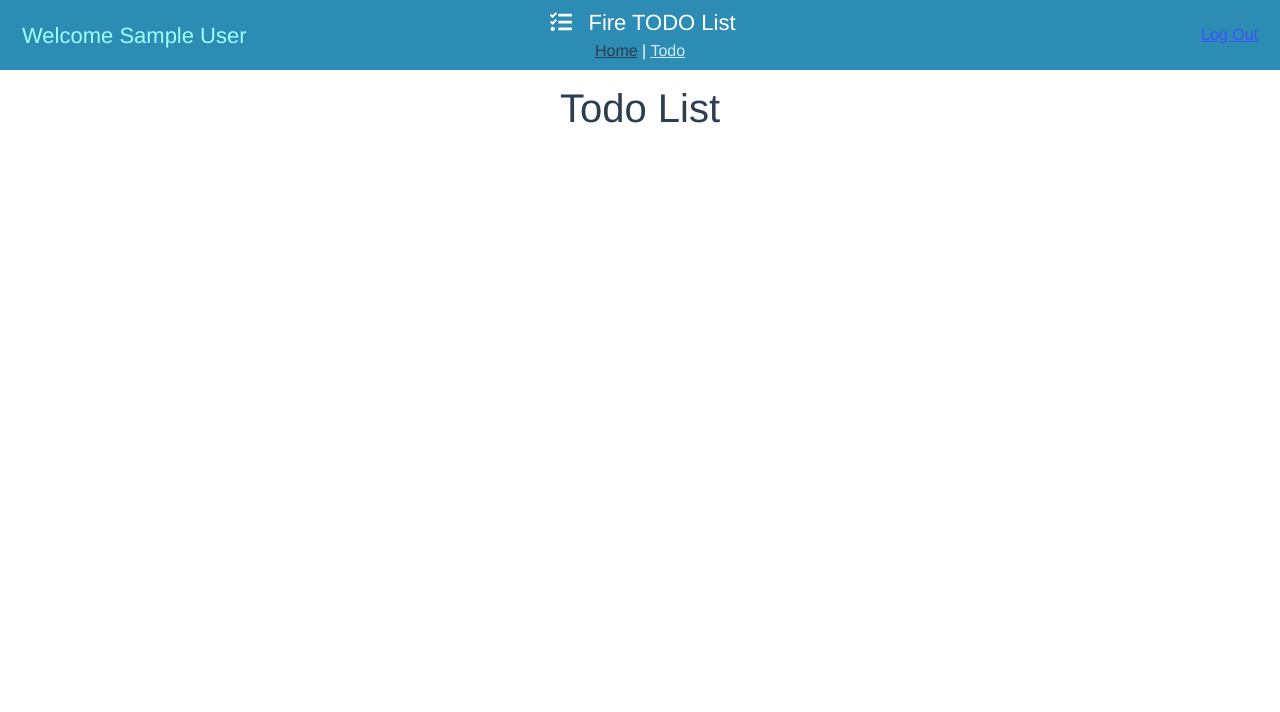
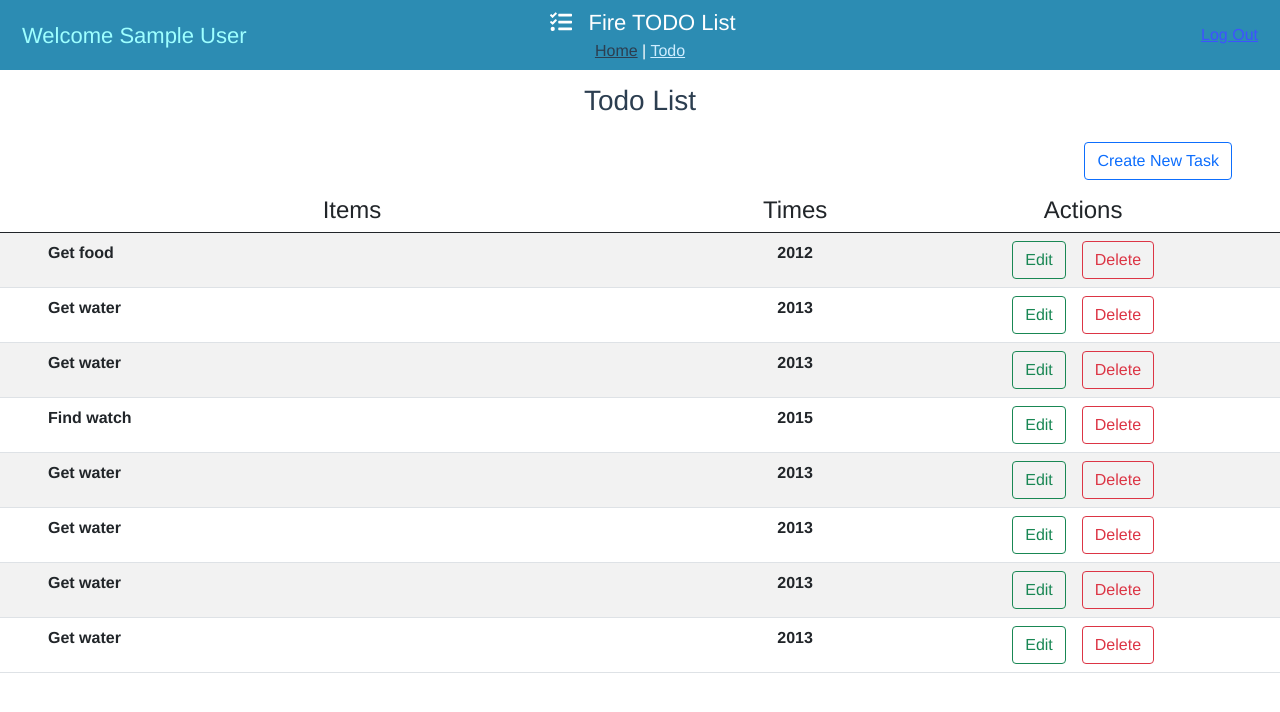
Before and after one commit to Zolphite/fire-todo-list, a Vue app: page /todo in a window 1280 px wide. Shown: the top 712 px of the page. Built offline with nearby package versions, Linux system fonts and the light colour scheme; no server answers; sample sign-in values are in the browser's storage.

Commit message:
added simple table that displays list data and action buttons | added create new task button

```diff
--- a/src/views/TodoList.vue
+++ b/src/views/TodoList.vue
@@ -1,6 +1,30 @@
 <template>
   <div class="todo-list pt-2">
-    <h1 class="py-3">Todo List</h1>
+    <h3 class="py-3">
+      Todo List
+    </h3>
+    <div class="btn btn-outline-primary float-end mx-5 mb-2">Create New Task</div>
+    <table id="todo-list-table" ref="todo" class="table table-striped" style="width:100%">
+        <thead>
+          <tr>
+            <th class="h4">Items</th>
+            <th class="h4">Times</th>
+            <th class="h4">Actions</th>
+          </tr>
+        </thead>
+        <tbody>
+          <tr v-for="item in todoListItems" :key="item">
+            <th class="todo-item px-5">{{item.desc}}</th>
+            <th>{{item.time}}</th>
+            <th class="action-item">
+              <div class="btn btn-outline-success mx-2">Edit</div>
+              <div class="btn btn-outline-danger mx-2">Delete</div>
+            </th>
+          </tr>
+        </tbody>
+    </table>
+    <div class="btm-padding">
+    </div>
   </div>
 </template>
 
@@ -16,12 +40,39 @@ export default {
         1: {
           desc: 'Get water',
           time: '2013'
-        }
+        },
+        2: {
+          desc: 'Get water',
+          time: '2013'
+        },
+        3: {
+          desc: 'Find watch',
+          time: '2015'
+        },
+        4: {
+          desc: 'Get water',
+          time: '2013'
+        },
+        5: {
+          desc: 'Get water',
+          time: '2013'
+        },
+        6: {
+          desc: 'Get water',
+          time: '2013'
+        },
+        7: {
+          desc: 'Get water',
+          time: '2013'
+        },
       },
     }
   },
   mounted(){
-
+    // this.$nextTick(funciton () {
+    //   console.log(this.$refs.myid)
+    // });
+    // document.getElementById('todo-list-table').DataTable();
   },
   methods: {
 
@@ -30,5 +81,12 @@ export default {
 </script>
 
 <style>
+.todo-item{
+  width: 55%;
+  text-align: left;
+}
 
+.btm-padding {
+  height: 100px;
+}
 </style>
```
